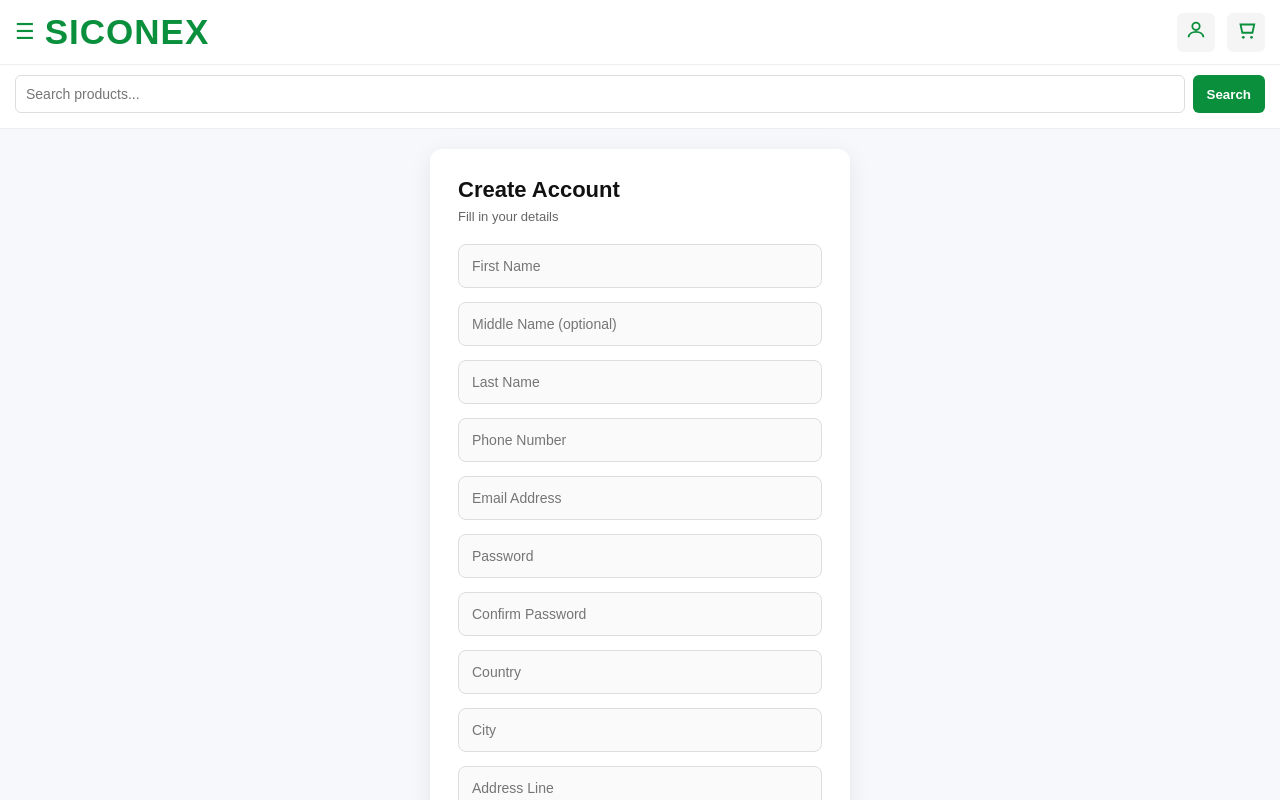
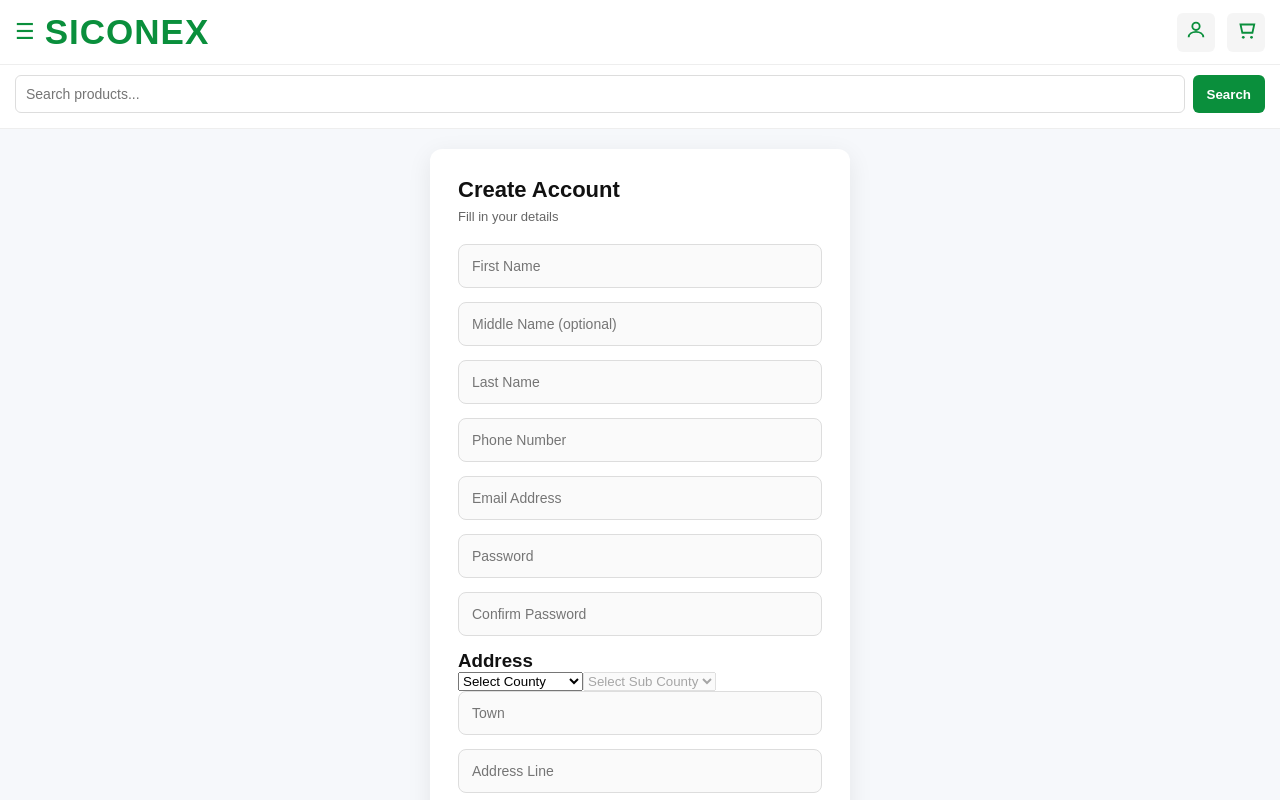
Before and after one commit to protichenoch1/siconex1, a Next.js app: page /auth/signup in a window 1280 px wide. Shown: the top 800 px of the page. Built offline with nearby package versions, Linux system fonts and the light colour scheme.

Commit message:
Refactor signup form to include county and town fields

```diff
--- a/app/auth/signup/page.js
+++ b/app/auth/signup/page.js
@@ -3,7 +3,8 @@
 import { useState } from "react";
 import { useRouter } from "next/navigation";
 import Link from "next/link";
-import { supabase } from "../../../lib/supabase";
+import { supabase } from "@/lib/supabase";
+import { locations } from "@/lib/locations";
 
 export default function Signup() {
   const router = useRouter();
@@ -16,14 +17,24 @@ export default function Signup() {
     email: "",
     password: "",
     confirmPassword: "",
-    country: "",
-    city: "",
+    county: "",
+    subCounty: "",
+    town: "",
     address: "",
     postal: ""
   });
 
   const [loading, setLoading] = useState(false);
   const [errorMsg, setErrorMsg] = useState("");
+
+  // 🔹 Get selected county + sub counties
+  const selectedCounty = locations.find(
+    (c) => c.id == form.county
+  );
+
+  const subCounties = selectedCounty
+    ? selectedCounty.subCounties
+    : [];
 
   const handleChange = (e) => {
     setForm({ ...form, [e.target.name]: e.target.value });
@@ -33,13 +44,18 @@ export default function Signup() {
     e.preventDefault();
     setErrorMsg("");
 
+    // ✅ Validation
     if (form.password !== form.confirmPassword) {
-      setErrorMsg("Passwords do not match");
-      return;
+      return setErrorMsg("Passwords do not match");
+    }
+
+    if (!form.county || !form.subCounty || !form.town) {
+      return setErrorMsg("Please complete your address");
     }
 
     setLoading(true);
 
+    // ✅ Insert into Supabase
     const { data, error } = await supabase
       .from("users")
       .insert([
@@ -49,10 +65,12 @@ export default function Signup() {
           last_name: form.lastName,
           phone_number: form.phone,
           email: form.email,
-          password: form.password,
-          country: form.country,
-          city: form.city,
-          address: form.address,
+          password: form.password, // ⚠️ still plain (can upgrade later)
+
+          county: selectedCounty?.name,
+          sub_county: form.subCounty,
+          town: form.town,
+          address_line: form.address,
           postal_code: form.postal
         }
       ])
@@ -65,11 +83,12 @@ export default function Signup() {
       return;
     }
 
-    // Save session
+    // ✅ Save session
     localStorage.setItem("user", JSON.stringify(data));
+    localStorage.setItem("isLoggedIn", "true");
     window.dispatchEvent(new Event("userUpdated"));
 
-    // Redirect
+    // ✅ Redirect
     router.push("/account");
   };
 
@@ -94,15 +113,74 @@ export default function Signup() {
         <input name="confirmPassword" type="password" placeholder="Confirm Password" onChange={handleChange} required />
 
         {/* ADDRESS */}
-        <input name="country" placeholder="Country" onChange={handleChange} required />
-        <input name="city" placeholder="City" onChange={handleChange} required />
-        <input name="address" placeholder="Address Line" onChange={handleChange} required />
-        <input name="postal" placeholder="Postal Code (optional)" onChange={handleChange} />
+        <h3>Address</h3>
 
+        {/* COUNTY */}
+        <select
+          name="county"
+          value={form.county}
+          onChange={(e) =>
+            setForm({
+              ...form,
+              county: e.target.value,
+              subCounty: ""
+            })
+          }
+          required
+        >
+          <option value="">Select County</option>
+          {locations.map((c) => (
+            <option key={c.id} value={c.id}>
+              {c.name}
+            </option>
+          ))}
+        </select>
+
+        {/* SUB COUNTY */}
+        <select
+          name="subCounty"
+          value={form.subCounty}
+          onChange={handleChange}
+          disabled={!form.county}
+          required
+        >
+          <option value="">Select Sub County</option>
+          {subCounties.map((s, i) => (
+            <option key={i} value={s}>
+              {s}
+            </option>
+          ))}
+        </select>
+
+        {/* TOWN */}
+        <input
+          name="town"
+          placeholder="Town"
+          onChange={handleChange}
+          required
+        />
+
+        {/* ADDRESS LINE */}
+        <input
+          name="address"
+          placeholder="Address Line"
+          onChange={handleChange}
+          required
+        />
+
+        {/* POSTAL */}
+        <input
+          name="postal"
+          placeholder="Postal Code (optional)"
+          onChange={handleChange}
+        />
+
+        {/* BUTTON */}
         <button type="submit" disabled={loading}>
           {loading ? "Creating account..." : "CREATE ACCOUNT"}
         </button>
 
+        {/* FOOTER */}
         <div className="auth-footer">
           <p>Already have an account?</p>
           <Link href="/auth/login" className="secondary-btn">
```
